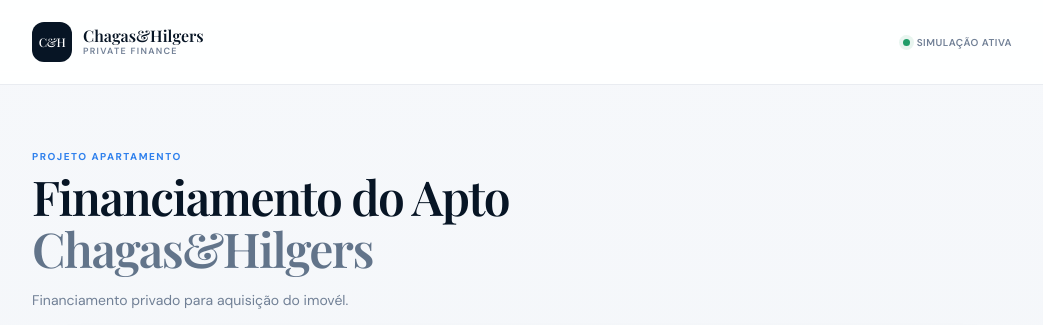
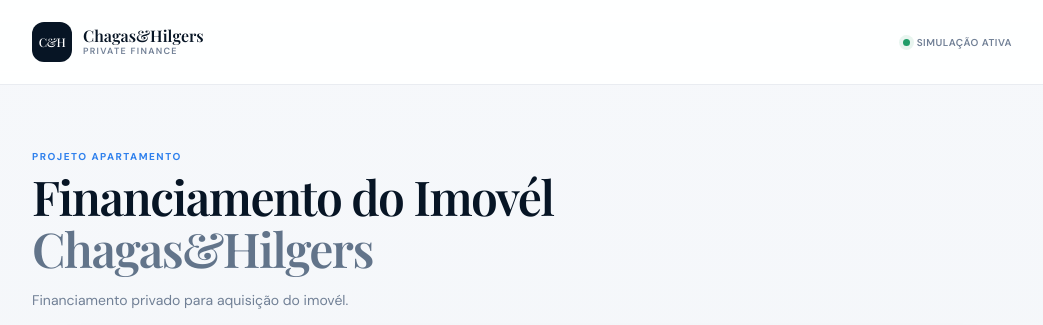
Before and after one commit to FernandoSChagas/Chagas-Hilgers---Finance, a plain HTML site: page index.html in a window 1280 px wide. Shown: the top 325 px of the page, without its empty margins (118-1161 px from the left). Drawn offline with nearby package versions, Linux system fonts and the light colour scheme.

Commit message:
Update index.html

```diff
--- a/index.html
+++ b/index.html
@@ -46,7 +46,7 @@
                 <span class="eyebrow">PROJETO APARTAMENTO</span>
 
                 <h1>
-                    Financiamento do Apto
+                    Financiamento do Imovél
                     <span>Chagas&Hilgers</span>
                 </h1>
 
```
